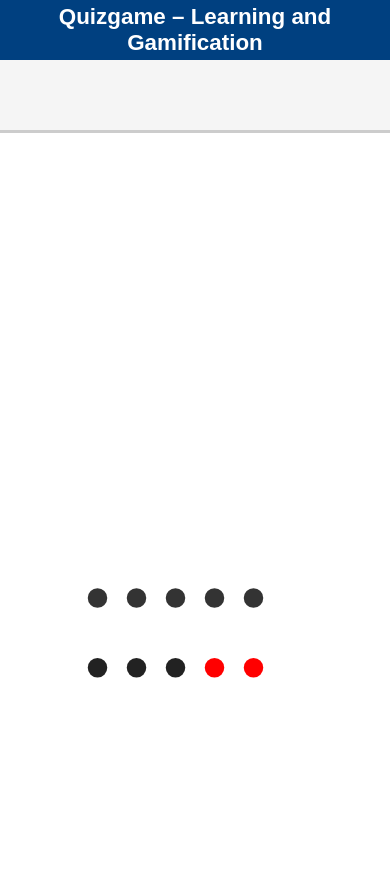
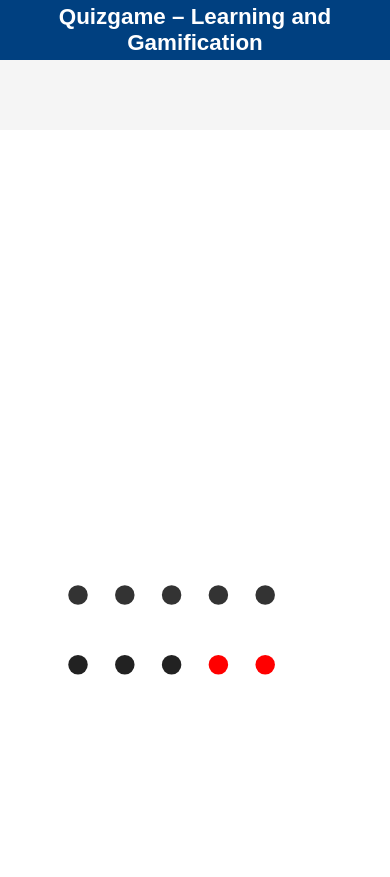
Before and after one commit to George-beep-ops/quiz-app-flask, a Flask app: template templates/minigame_1.html in a window 390 px wide. Shown: the top 877 px of the page. Run offline with Flask 3, Linux system fonts and the light colour scheme; the template is opened without the code that fills it, so the values that code supplies are empty.

Commit message:
Update: Minispiel 5 responsive + Bildoptimierungen

```diff
--- a/templates/minigame_1.html
+++ b/templates/minigame_1.html
@@ -8,6 +8,7 @@
     margin: 0;
     padding: 0;
     height: 100%;
+    background: #f5f5f5;
     overflow: hidden;
     font-family: sans-serif;
   }
@@ -17,7 +18,6 @@
     height: 100vh;
     background-color: #ffffff;
     touch-action: none;
-    border: 3px solid #ccc;
   }
 </style>
 {% endblock %}
@@ -34,15 +34,15 @@
 const canvas = document.getElementById("gameCanvas");
 const ctx = canvas.getContext("2d");
 
+// Retina-Optimierung
 const dpr = window.devicePixelRatio || 1;
-canvas.width = window.innerWidth * dpr;
-canvas.height = window.innerHeight * dpr;
-canvas.style.width = window.innerWidth + "px";
-canvas.style.height = window.innerHeight + "px";
-ctx.scale(dpr, dpr);
-
 const logicalWidth = window.innerWidth;
 const logicalHeight = window.innerHeight;
+canvas.width = logicalWidth * dpr;
+canvas.height = logicalHeight * dpr;
+canvas.style.width = logicalWidth + "px";
+canvas.style.height = logicalHeight + "px";
+ctx.scale(dpr, dpr);
 
 const carImg = new Image();
 carImg.src = "{{ url_for('static', filename='car.png') }}";
@@ -50,15 +50,12 @@ carImg.src = "{{ url_for('static', filename='car.png') }}";
 const finishImg = new Image();
 finishImg.src = "{{ url_for('static', filename='ziellinie.png') }}";
 
-const initialCarWidth = logicalWidth * 0.11;
-const initialCarHeight = logicalHeight * 0.2;
-const aspectRatio = initialCarWidth / initialCarHeight;
-
-const car = {
-  width: initialCarWidth,
-  height: initialCarHeight,
-  x: logicalWidth / 2 - initialCarWidth / 2,
-  y: logicalHeight - logicalHeight * 0.22
+const aspectRatio = 1.8; // Breite zu Höhe Verhältnis des Autos
+let car = {
+  width: logicalWidth * 0.15,
+  height: logicalWidth * 0.15 / aspectRatio,
+  x: logicalWidth / 2 - (logicalWidth * 0.15) / 2,
+  y: logicalHeight * 0.3
 };
 
 const labels = [...Array(30).keys()].map(i => "Begriff " + (i + 1));
@@ -92,22 +89,22 @@ let animationPhase = false;
 
 const finishLine = {
   y: -logicalHeight * 0.25,
-  targetY: logicalHeight / 7.5,
-  width: logicalWidth * 0.8,
-  height: logicalHeight * 0.8
+  targetY: logicalHeight / 2.5,
+  width: logicalWidth * 0.9,
+  height: logicalHeight * 0.25
 };
 
 function drawLights() {
-  const totalWidth = logicalWidth * 0.5;
+  const totalWidth = logicalWidth * 0.6;
   const spacing = totalWidth / 5;
   const baseX = logicalWidth / 2 - totalWidth / 2;
   const baseY = logicalHeight / 3;
 
   if (showText) {
     ctx.fillStyle = "#333";
-    ctx.font = `${logicalWidth * 0.05}px sans-serif`;
+    ctx.font = `${logicalWidth * 0.06}px sans-serif`;
     ctx.textAlign = "center";
-    ctx.fillText("Bereit?", logicalWidth / 2, baseY - 60);
+    ctx.fillText("Bereit?", logicalWidth / 2, baseY - 40);
   }
 
   for (let i = 0; i < 5; i++) {
@@ -185,11 +182,9 @@ function drawFinishAnimation() {
     car.height = car.width / aspectRatio;
     car.x = logicalWidth / 2 - car.width / 2;
   }
-
   if (car.y > logicalHeight / 2 - car.height / 2) {
     car.y -= 2.8;
   }
-
   if (finishLine.y < finishLine.targetY) {
     finishLine.y += 2.8;
   }
@@ -204,7 +199,7 @@ function drawFinishAnimation() {
   if (car.y + car.height < 0) {
     setTimeout(() => {
       document.getElementById("gameForm").submit();
-    }, 300);
+    }, 200);
   }
 }
 
@@ -231,21 +226,22 @@ function update() {
   requestAnimationFrame(update);
 }
 
-// Touch & Maus-Steuerung
-["touchstart", "mousedown"].forEach(evt =>
-  canvas.addEventListener(evt, e => {
-    touchActive = true;
-    touchX = e.touches ? e.touches[0].clientX : e.clientX;
-  })
-);
-["touchmove", "mousemove"].forEach(evt =>
-  canvas.addEventListener(evt, e => {
-    if (touchActive) touchX = e.touches ? e.touches[0].clientX : e.clientX;
-  })
-);
-["touchend", "mouseup"].forEach(evt =>
-  canvas.addEventListener(evt, () => (touchActive = false))
-);
+canvas.addEventListener("touchstart", e => {
+  touchActive = true;
+  touchX = e.touches[0].clientX;
+});
+canvas.addEventListener("touchmove", e => {
+  if (touchActive) touchX = e.touches[0].clientX;
+});
+canvas.addEventListener("touchend", () => touchActive = false);
+canvas.addEventListener("mousedown", e => {
+  touchActive = true;
+  touchX = e.clientX;
+});
+canvas.addEventListener("mousemove", e => {
+  if (touchActive) touchX = e.clientX;
+});
+canvas.addEventListener("mouseup", () => touchActive = false);
 
 update();
 </script>
```
